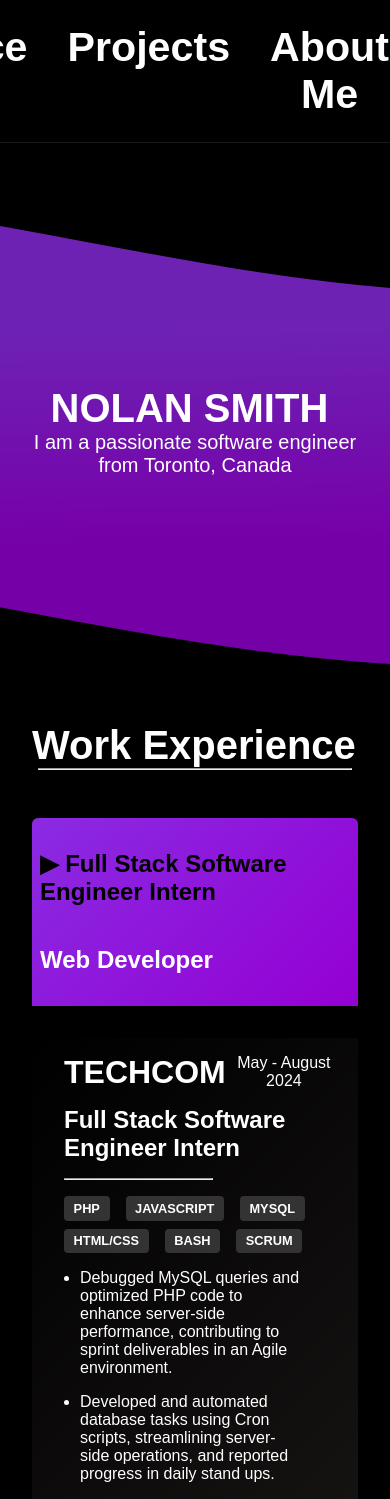
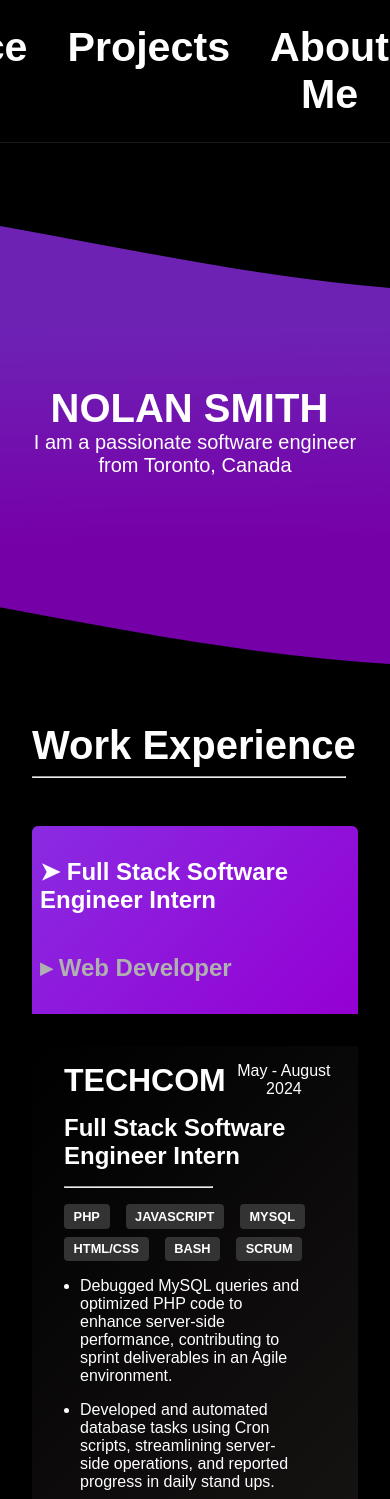
Before and after one commit to NolanS55/portfolioV2, a React (Create React App) app: page / in a window 390 px wide. Shown: the top 1499 px of the page. Built offline with nearby package versions, Linux system fonts and the light colour scheme.

Commit message:
mobile fix

```diff
--- a/src/Portfolio.css
+++ b/src/Portfolio.css
@@ -163,7 +163,6 @@ html, body {
     .experience-line-head,
     .experience-line {
       width: 80%;
-      margin: 0 auto;
     }
 
     .experience-list {
@@ -428,6 +427,18 @@ html, body {
     font-size: 2.5rem;
   }
 
+  .project-wrapper hr {
+    margin: auto;
+    width:100%;
+    margin-top: 1rem;
+  }
+
+  .project-wrapper .section-title {
+    text-align: center;
+    margin-right: 2rem;
+  }
+
+
 
   .description {
     font-size: .75rem;
--- a/src/Portfolio.js
+++ b/src/Portfolio.js
@@ -24,10 +24,10 @@ const Portfolio = () => {
     ])
     const [tags, setTags] = useState(["PHP", "JavaScript", "MySQL", "HTML/CSS", "Bash", "SCRUM"])
     const [fadeIn, setFadeIn] = useState(0);
-    const [selected, setSelected] = useState("black");
-    const [unSelected, setUnselected] = useState("#FFFFFF")
-    const [titleSelected, setTitleSelected] = useState("▶ Full Stack Software Engineer Intern")
-    const [titleUnselected, setTitleUnselected] = useState("Web Developer")
+    const [selected, setSelected] = useState("white");
+    const [unSelected, setUnselected] = useState("#B0B0B0")
+    const [titleSelected, setTitleSelected] = useState("➤ Full Stack Software Engineer Intern")
+    const [titleUnselected, setTitleUnselected] = useState("▸ Web Developer")
 
 
 
@@ -44,10 +44,10 @@ const Portfolio = () => {
             ])
             setTags(["PHP", "JavaScript", "MySQL", "HTML/CSS", "Bash", "SCRUM"])
             setFadeIn(prev => prev + 1);
-            setSelected("black")
-            setUnselected("white")
-            setTitleSelected("▶ Full Stack Software Engineer Intern")
-            setTitleUnselected("Web Developer")
+            setSelected("white")
+            setUnselected("#B0B0B0")
+            setTitleSelected("➤ Full Stack Software Engineer Intern")
+            setTitleUnselected("▸ Web Developer")
         }
         else {
 
@@ -62,11 +62,11 @@ const Portfolio = () => {
             ])
             setTags(["JavaScript", "HTML/CSS", "SEO Optimization", "WebFlow", "Figma"])
             setFadeIn(prev => prev + 1);
-            setSelected("white")
-            setUnselected("black")
+            setSelected("#B0B0B0")
+            setUnselected("white")
 
-            setTitleSelected("Full Stack Software Engineer Intern")
-            setTitleUnselected("▶ Web Developer")
+            setTitleSelected("▸ Full Stack Software Engineer Intern")
+            setTitleUnselected("➤ Web Developer")
         }
     }
 
```
